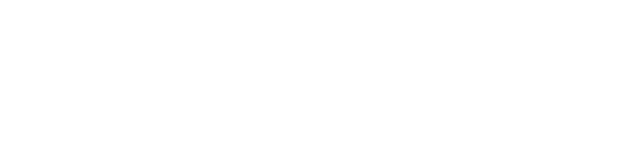
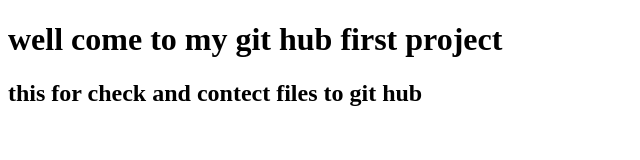
Before and after one commit to saeed66699/git-practice, a plain HTML site: page index.html in a window 1280 px wide. Shown: the whole page, without its empty margins (0-640 px from the left). Drawn offline with Linux system fonts and the light colour scheme.

Commit message:
updatemessage

```diff
--- a/index.html
+++ b/index.html
@@ -6,5 +6,8 @@
     <meta name="viewport" content="width=device-width, initial-scale=1.0" />
     <title>Document</title>
   </head>
-  <body></body>
+  <body>
+    <h1>well come to my git hub first project</h1>
+    <h2>this for check and contect files to git hub</h2>
+  </body>
 </html>
```
